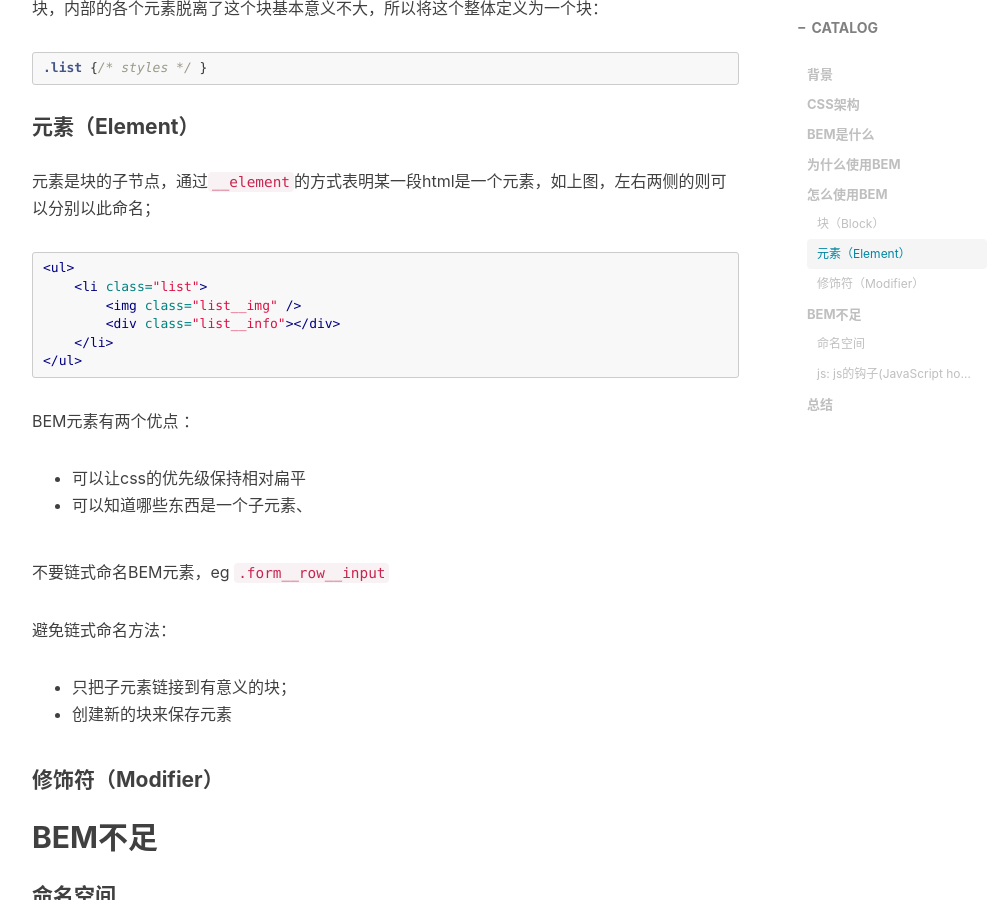
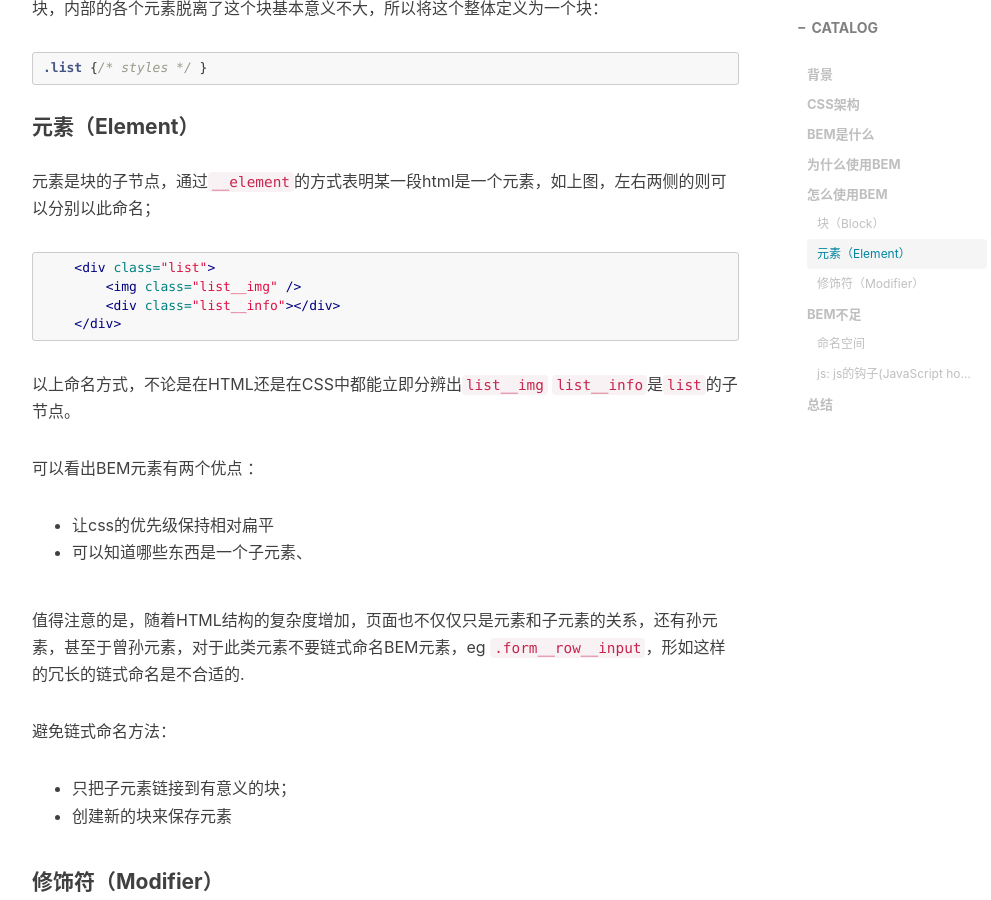
Before and after one commit to wumeilian/wumeilian.github.io, a Jekyll site: the page built from _posts/2018-09-18-bem-share.md, in a window 1280 px wide and 900 px high, scrolled down 3564 px. Shown: the whole window, without its empty margins (233-1224 px from the left). Built offline with Jekyll 4.4.1, drawn with Linux system fonts in a browser that asks for light colours; nearby versions of some CDN libraries; comment, search, counter and statistics services are not loaded; some of the changed text lies outside the part shown.

Commit message:
增加bem文章内容

````diff
--- a/_posts/2018-09-18-bem-share.md
+++ b/_posts/2018-09-18-bem-share.md
@@ -88,20 +88,20 @@ BEM是由Yandex团队（俄罗斯最著名的互联网企业，旗下Yandex浏
 元素是块的子节点，通过`__element`的方式表明某一段html是一个元素，如上图，左右两侧的则可以分别以此命名；
 
 ```html
-<ul>
-    <li class="list">
+    <div class="list">
         <img class="list__img" />
         <div class="list__info"></div>
-    </li>
-</ul>
+    </div>
 ```
 
-BEM元素有两个优点 ：
+以上命名方式，不论是在HTML还是在CSS中都能立即分辨出`list__img` `list__info`是`list`的子节点。
 
-* 可以让css的优先级保持相对扁平
+可以看出BEM元素有两个优点 ：
+
+* 让css的优先级保持相对扁平
 * 可以知道哪些东西是一个子元素、
 
-不要链式命名BEM元素，eg `.form__row__input`
+值得注意的是，随着HTML结构的复杂度增加，页面也不仅仅只是元素和子元素的关系，还有孙元素，甚至于曾孙元素，对于此类元素不要链式命名BEM元素，eg `.form__row__input`，形如这样的冗长的链式命名是不合适的.
 
 避免链式命名方法：
 
````
Also changed, not shown: other parts of _posts/2018-09-18-bem-share.md (+1 -1 lines).
